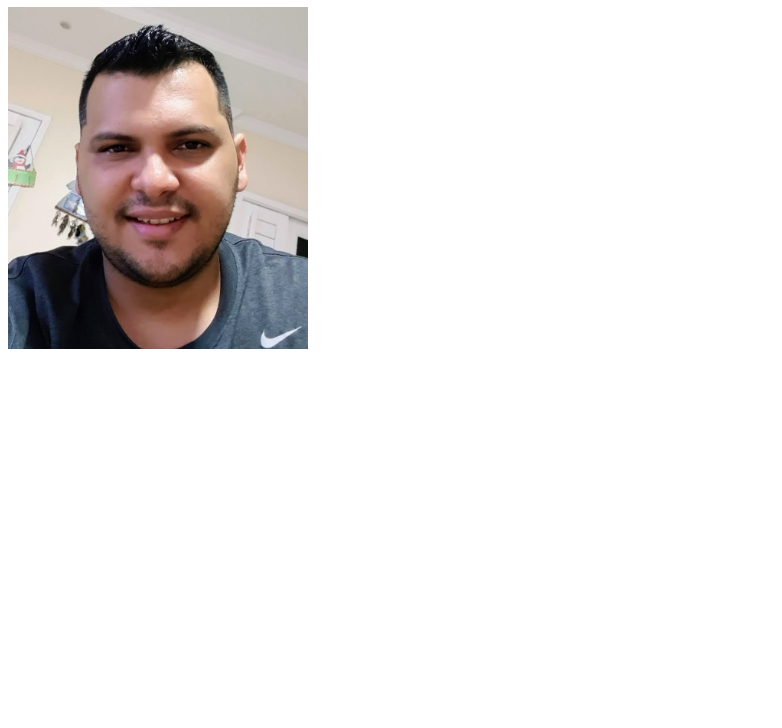
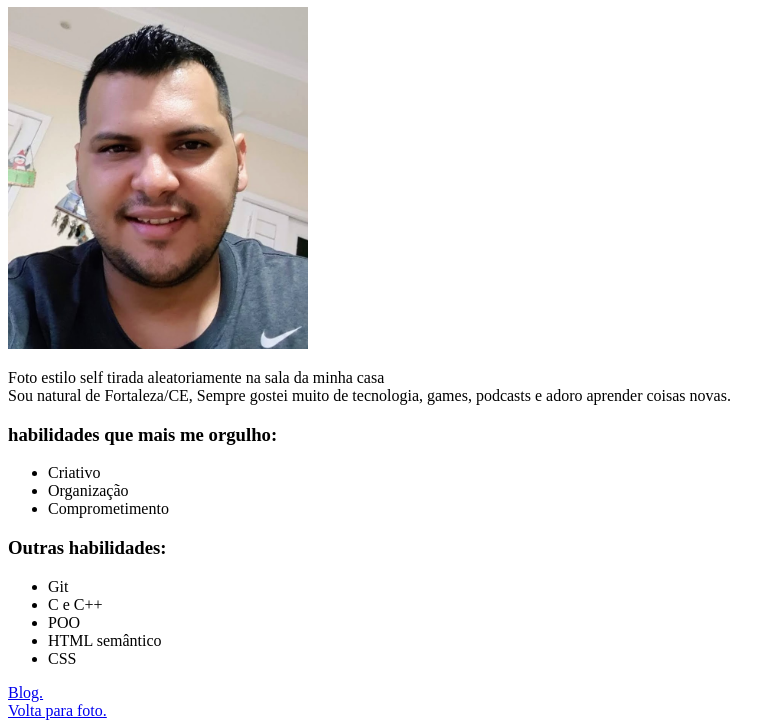
Before and after one commit to DiegoDemontier/diegodemontier.github.io, a plain HTML site: page index.html in a window 1280 px wide. Shown: the part 73-801 px from the top of the page, without its empty margins (0-782 px from the left). Drawn offline with Linux system fonts and the light colour scheme.

Commit message:
Adciona estrutura do portfólio e o README.md

```diff
--- a/index.html
+++ b/index.html
@@ -7,8 +7,37 @@
   <title>Portfólio Diego</title>
 </head>
 <body>
-  <h1>Diego Demontier Melo Baltazar</h1>
-  <img src="/images/diego.jpg" alt="Self de um homem sorrindo." width ="300px" >
+
+  <h1>Diego Demontier</h1>
+
+  <img id="images" src="/images/diego.jpg" alt="Self de um homem sorrindo." width ="300px" >
+
+  <p>
+    Foto estilo self tirada aleatoriamente na sala da minha casa <br>
+    Sou natural de Fortaleza/CE, Sempre gostei muito de tecnologia, games, podcasts e adoro aprender coisas novas.
+  </p>
+
+  <h3>habilidades que mais me orgulho:</h3>
+
+  <ul>
+    <li>Criativo</li>
+    <li>Organização</li>
+    <li>Comprometimento</li>
+  </ul>
+
+  <h3>Outras habilidades:</h3>
+
+  <ul>
+    <li>Git</li>
+    <li>C e C++</li>
+    <li>POO</li>
+    <li>HTML semântico</li>
+    <li>CSS</li>
+  </ul>
+
+  <a href="https://www.reddit.com/"target="_blanck">Blog.</a>
+  <br>
+  <a href="#images">Volta para foto.</a>
 
 </body>
 </html>
```
Also changed, not shown: README.md (added).
